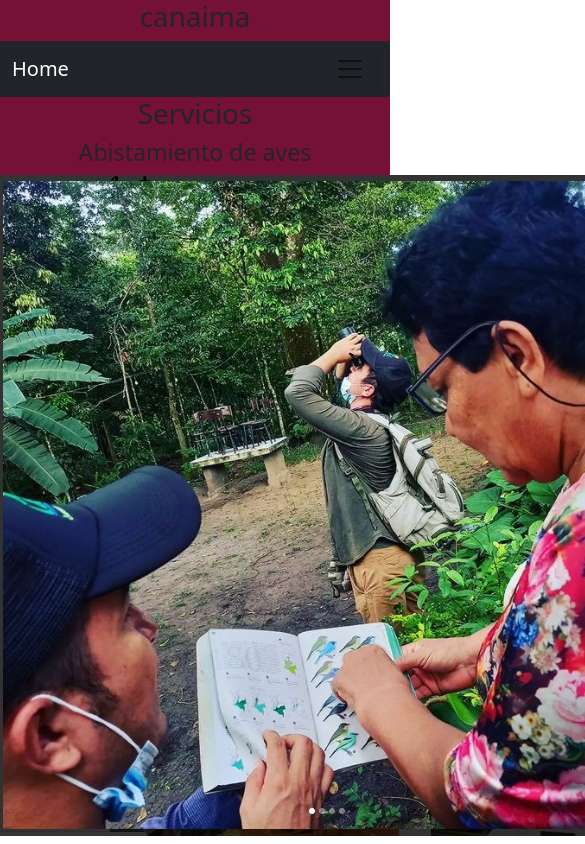
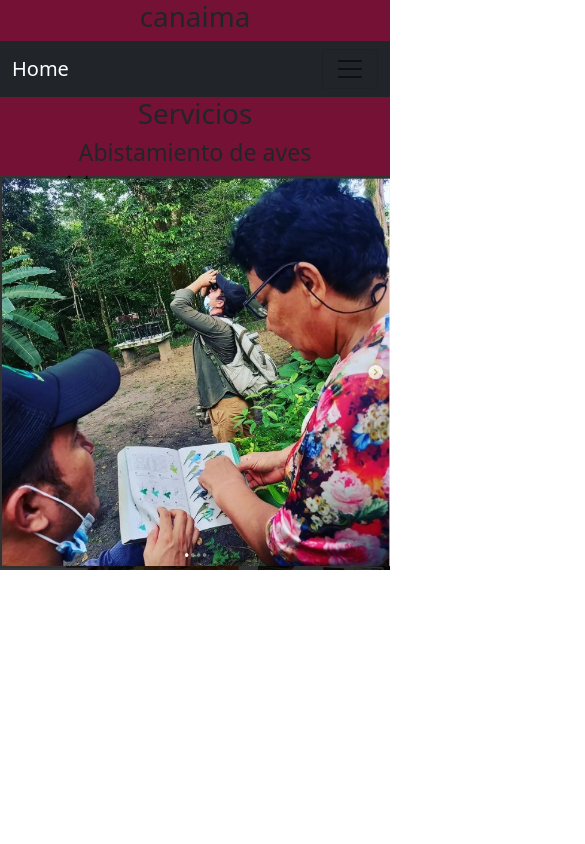
Before and after one commit to HelloH25/canaimarestaurant, a React (Create React App) app: page /Servicio in a window 390 px wide. Shown: the top 844 px of the page, 585 px wide, since content can reach past the window. Built offline with nearby package versions, Linux system fonts and the light colour scheme.

Commit message:
add design responsive

```diff
--- a/src/App.css
+++ b/src/App.css
@@ -10,6 +10,10 @@ a{
   border: solid;
   border: 5px;
   color: white;
+}
+
+img{
+  width: 100%;
 }
 
 .App {
--- a/src/pages/Services.js
+++ b/src/pages/Services.js
@@ -5,7 +5,7 @@ const Services = () => {
         <div>
             <h1>Servicios</h1>
             <h3>Abistamiento de aves</h3>
-            <img src={Pajaritos}/>
+            <img src={Pajaritos} />
         </div>
     )
 }
```
